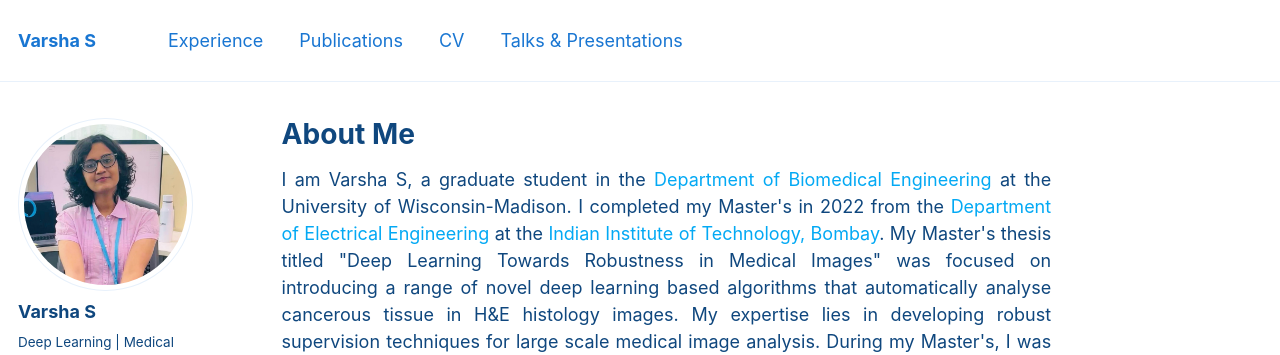
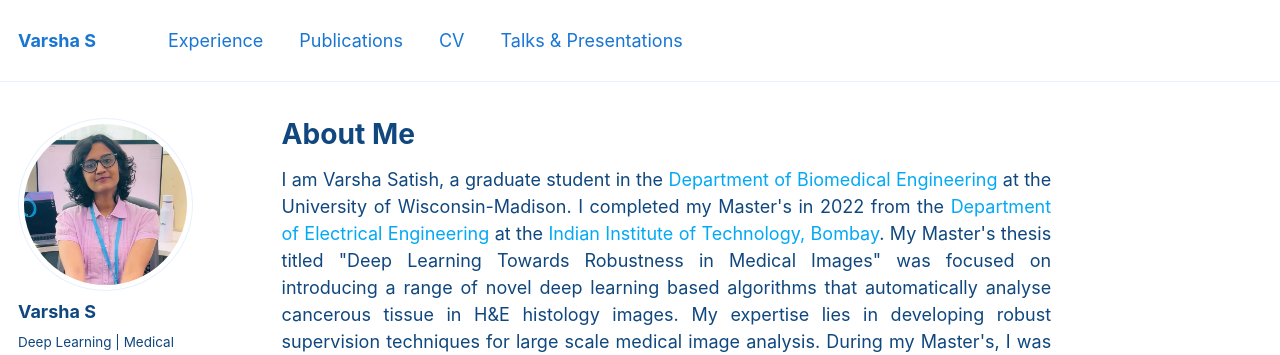
Before and after one commit to VarshaSatish/VarshaSatish.github.io, a Jekyll site: the page built from _pages/about.md, in a window 1280 px wide and 900 px high. Shown: the top 355 px of the window. Built offline with Jekyll 4.4.1, drawn with Linux system fonts in a browser that asks for light colours.

Commit message:
Update about.md

```diff
--- a/_pages/about.md
+++ b/_pages/about.md
@@ -7,7 +7,7 @@
   - /about.html
 ---
 <h1>About Me </h1>
-<div style='text-align: justify;'>I am Varsha S, a graduate student in the <a href="https://engineering.wisc.edu/departments/biomedical-engineering/" style="text-decoration: none;">Department of Biomedical Engineering</a> at the University of Wisconsin-Madison. I completed my Master's in 2022 from the <a href="https://www.ee.iitb.ac.in" style="text-decoration: none;">Department of Electrical Engineering</a> at the <a href="https://www.iitb.ac.in/" style="text-decoration: none;">Indian Institute of  Technology, Bombay</a>. My  Master's thesis titled "Deep Learning Towards Robustness in Medical Images" was focused on introducing a range of novel deep learning based algorithms that automatically analyse cancerous tissue in H&E histology images. My expertise lies in developing robust supervision techniques for large scale medical image analysis. During my Master's, I was associated with MeDAL (Medical Imaging, Deep Learning, and Artificial Intelligence Lab) and worked under the supervision of <a href="https://www.ee.iitb.ac.in/~asethi/" style="text-decoration: none;">Prof. Amit Sethi</a>. Earlier, I obtained my Bachelor's degree from the Department of Electronics and Communication Engineering at <a href="https://bmsce.ac.in/home/Electronics-and-Communication-Engineering-About" style="text-decoration: none;">BMS College of Engineering, Bangalore</a>.
+<div style='text-align: justify;'>I am Varsha Satish, a graduate student in the <a href="https://engineering.wisc.edu/departments/biomedical-engineering/" style="text-decoration: none;">Department of Biomedical Engineering</a> at the University of Wisconsin-Madison. I completed my Master's in 2022 from the <a href="https://www.ee.iitb.ac.in" style="text-decoration: none;">Department of Electrical Engineering</a> at the <a href="https://www.iitb.ac.in/" style="text-decoration: none;">Indian Institute of  Technology, Bombay</a>. My  Master's thesis titled "Deep Learning Towards Robustness in Medical Images" was focused on introducing a range of novel deep learning based algorithms that automatically analyse cancerous tissue in H&E histology images. My expertise lies in developing robust supervision techniques for large scale medical image analysis. During my Master's, I was associated with MeDAL (Medical Imaging, Deep Learning, and Artificial Intelligence Lab) and worked under the supervision of <a href="https://www.ee.iitb.ac.in/~asethi/" style="text-decoration: none;">Prof. Amit Sethi</a>. Earlier, I obtained my Bachelor's degree from the Department of Electronics and Communication Engineering at <a href="https://bmsce.ac.in/home/Electronics-and-Communication-Engineering-About" style="text-decoration: none;">BMS College of Engineering, Bangalore</a>.
 <p>  </p>
 
 <div style='text-align: justify;'>I was introduced to the field of research at <a href="https://ece.iisc.ac.in/" style="text-decoration: none;">Department of Electrical Communication Engineering</a>. After my Master's, I had a brief stint at Amazon in the Alexa NLU Department as an Applied Scientist where I worked on adopting a multi‑lingual encoder architecture for meeting latency constraints and minimising cost of NLU models. I worked at Nference as a Data Scientist to develop deep learning based solutions to solve challenges in the field of medical imaging.
```
